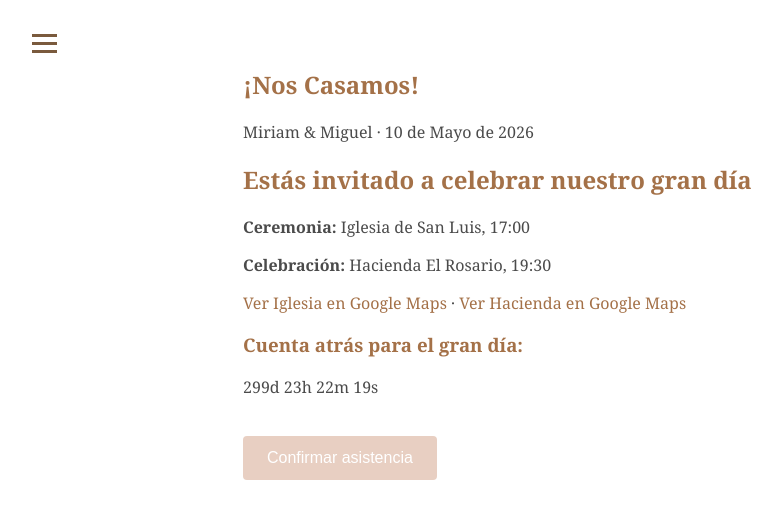
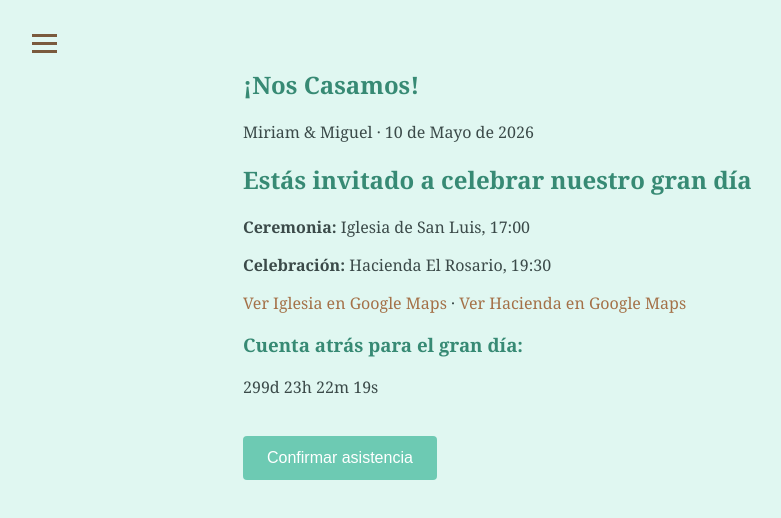
Before and after one commit to javigrh/wedding.github.io, a plain HTML site: page index.html in a window 1280 px wide. Shown: the whole page, without its empty margins (13-794 px from the left). Drawn offline with Linux system fonts and the light colour scheme.

Commit message:
Update styles.css

```diff
--- a/css/styles.css
+++ b/css/styles.css
@@ -1,14 +1,14 @@
 
 body {
   font-family: 'Georgia', serif;
-  background-color: #fff;
-  color: #4b4b4b;
+  background-color: #e0f7f1;
+  color: #3b4a49;
   margin: 0;
   padding: 0;
 }
 
 h1, h2, h3 {
-  color: #a47148;
+  color: #378a74;
 }
 
 a {
@@ -28,7 +28,7 @@ a:hover {
 }
 
 button {
-  background-color: #e8cfc2;
+  background-color: #6dcab3;
   border: none;
   color: white;
   padding: 0.8rem 1.5rem;
@@ -38,7 +38,7 @@ button {
 }
 
 button:hover {
-  background-color: #d3b5a3;
+  background-color: #52b49e;
 }
 
 /* Sidebar */
@@ -48,7 +48,7 @@ button:hover {
   left: -220px;
   width: 220px;
   height: 100%;
-  background-color: #7a5a3d;
+  background-color: #378a74;
   padding-top: 2rem;
   transition: left 0.3s ease;
   display: flex;
```
